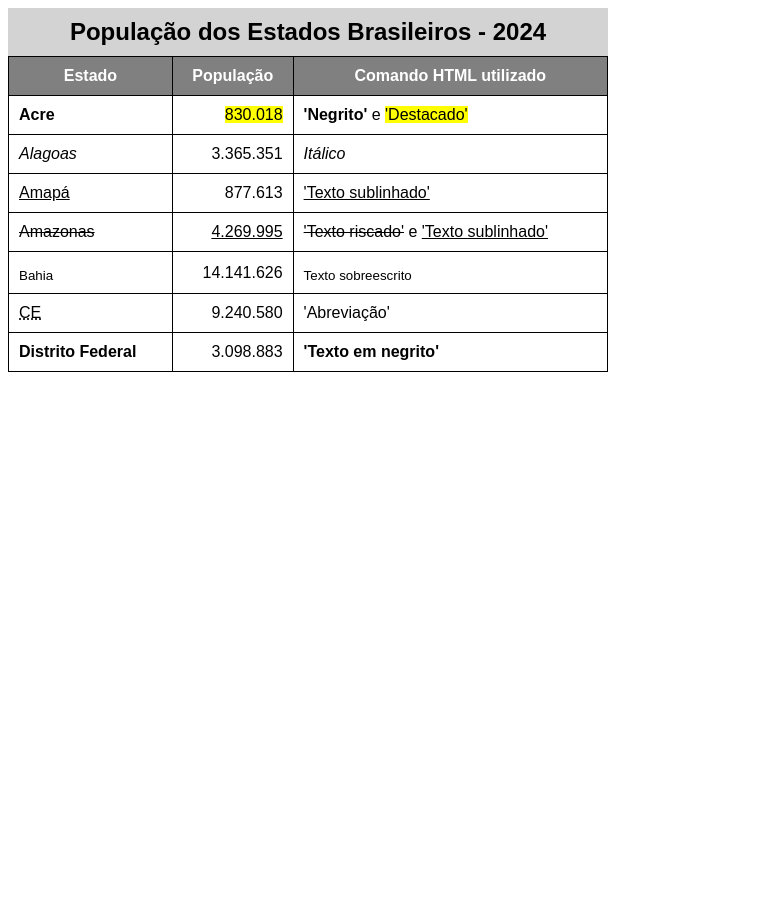
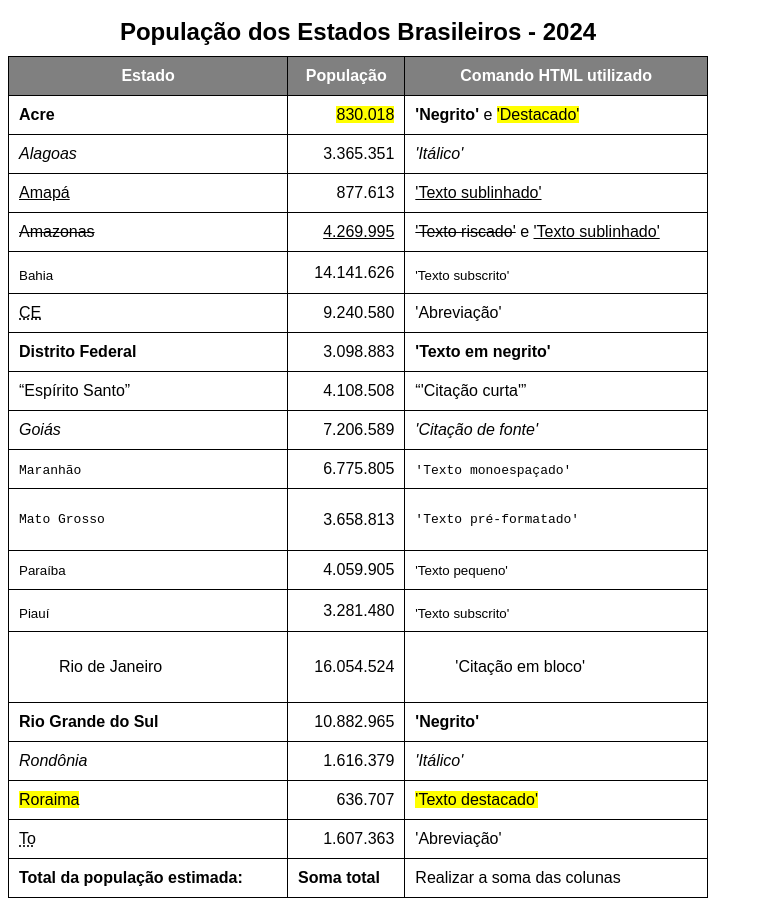
Before and after one commit to JaislaCosta/-Aula-05-Tabelas-Grandes, a plain HTML site: page index.html in a window 1280 px wide. Shown: the whole page, without its empty margins (0-763 px from the left). Before the commit the page ends 800 px from the top, so only its background shows below. Drawn offline with Linux system fonts and the light colour scheme.

Commit message:
Continuação da tabela

```diff
--- a/index.html
+++ b/index.html
@@ -10,7 +10,7 @@
                         font-family: Arial, Helvetica, sans-serif;
                     }
                     table {
-                        width: 600px;
+                        width: 700px;
                         border-collapse: collapse ;
                         /* Obrigatório para ter o título da tabela fixo */
                         position: relative;
@@ -42,7 +42,7 @@
                         /* Para deixar mais espaçado */
                         padding: 10px;
                         /* Colocar um fundo no meu caption */
-                        background-color: lightgray;
+                        background-color: #FFFFFF;
 
                     }
                     /* Efeito Zebra
@@ -91,7 +91,7 @@
                               <tr>
                                         <td><em>Alagoas</em></td>
                                         <td class="num">3.365.351</td>
-                                        <td><em>Itálico</em></td>
+                                        <td><em>'Itálico'</em></td>
                               </tr>
                                         <td><u>Amapá</u></td>
                                         <td class="num">877.613</td>
@@ -104,7 +104,7 @@
                               <tr>
                                         <td><sub>Bahia</sub></td>
                                         <td class="num">14.141.626</td>
-                                        <td><sub>Texto sobreescrito</sub></td>
+                                        <td><sub>'Texto subscrito'</sub></td>
                               </tr>
                               <tr>
                                         <td><abbr title="Ceará">CE</abbr></td>
@@ -116,6 +116,66 @@
                                         <td class="num">3.098.883</td>
                                         <td><strong>'Texto em negrito'</strong></td>
                               </tr>
+                              <tr>
+                                <td><q>Espírito Santo</q></td>
+                                <td class="num">4.108.508</td>
+                                <td><q>'Citação curta'</q></td>
+                              </tr>
+                              <tr>
+                                <td><cite>Goiás</cite></td>
+                                <td class="num">7.206.589</td>
+                                <td><cite>'Citação de fonte'</cite></td>
+                              </tr>
+                              <tr>
+                                <td><code>Maranhão</code></td>
+                                <td class="num">6.775.805</td>
+                                <td><code>'Texto monoespaçado'</code></td>
+                              </tr>
+                              <tr>
+                                <td><pre>Mato Grosso</pre></td>
+                                <td class="num">3.658.813</td>
+                                <td><pre>'Texto pré-formatado'</pre></td>
+                              </tr>
+                              <tr>
+                                <td><small>Paraíba</small></td>
+                                <td class="num">4.059.905</td>
+                                <td><small>'Texto pequeno'</small></td>
+                              </tr>
+                              <tr>
+                                <td><sub>Piauí</sub></td>
+                                <td class="num">3.281.480</td>
+                                <td><sub>'Texto subscrito'</sub></td>
+                              </tr>
+                              <tr>
+                                <td><blockquote>Rio de Janeiro</blockquote></td>
+                                <td class="num">16.054.524</td>
+                                <td><blockquote>'Citação em bloco'</blockquote></td>
+                              </tr>
+                              <tr>
+                                <td><strong>Rio Grande do Sul</strong></td>
+                                <td class="num">10.882.965</td>
+                                <td><strong>'Negrito'</strong></td>
+                              </tr>
+                              <tr>
+                                <td><em>Rondônia</em></td>
+                                <td class="num">1.616.379</td>
+                                <td><em>'Itálico'</em></td>
+                              </tr>
+                              <tr>
+                                <td><mark>Roraima</mark></td>
+                                <td class="num">636.707</td>
+                                <td><mark>'Texto destacado'</mark></td>
+                              </tr>
+                              <tr>
+                                <td><abbr title="Tocantins">To</abbr></td>
+                                <td class="num">1.607.363</td>
+                                <td>'Abreviação'</td>
+                              </tr>
+                              <tr>
+                                <td><strong>Total da população estimada:</strong></td>
+                                <td><strong>Soma total</strong></td>
+                                <td>Realizar a soma das colunas</td>
+                              </tr>
                     </tbody>
           </table>
 </body>
```
